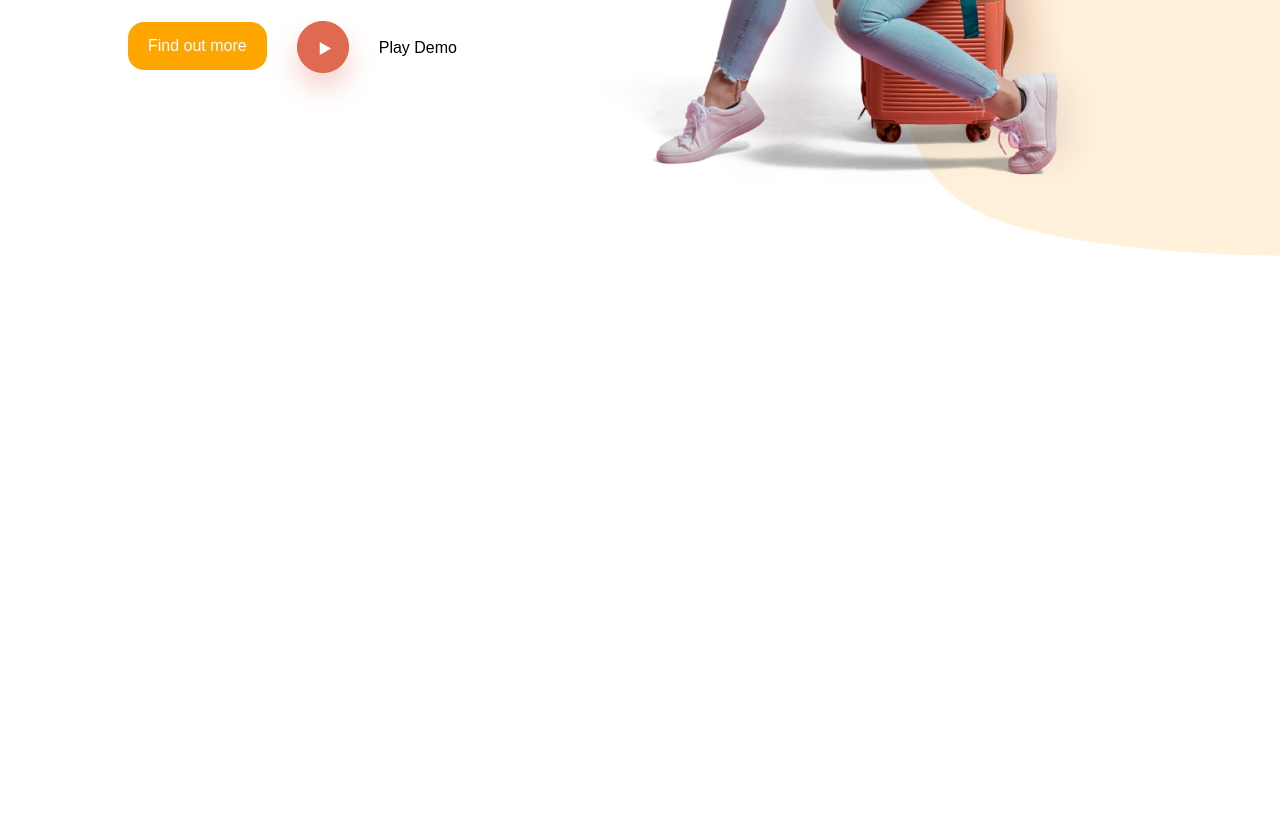
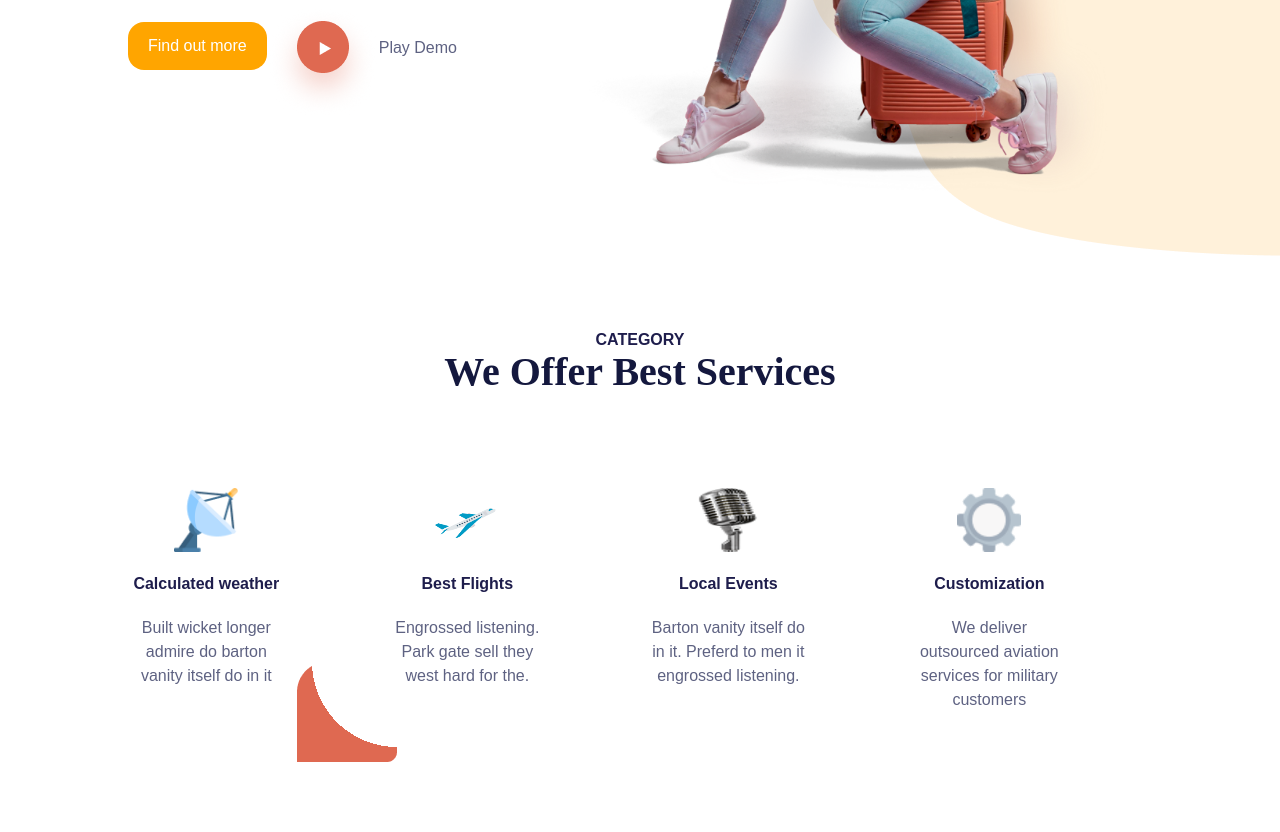
Before and after one commit to terhemeniorwua-png/travellers-website, a website: page index.html in a window 1280 px wide. Shown: the part 468-1300 px from the top of the page. Before the commit the page ends 800 px from the top, so only its background shows below. Drawn offline with Linux system fonts and the light colour scheme.

Commit message:
add the offers section

```diff
--- a/index.html
+++ b/index.html
@@ -6,12 +6,14 @@
     <title>Jadoo</title>
     <link rel="stylesheet" href="src/output.css">
 </head>
-<body class="bg-[#FFF1DA]">
+<body>
+    <!-- header / nav-->
     <head>
         <div class="lg:flex justify-between items-center pt-6">
         <div>
             <img src="image/Logo (1).png" alt="">
         </div>
+        <!-- nav -->
         <nav class="lg:flex justify-between items-center gap-20">
             <ul class="lg:flex justify-center gap-20 font-medium">
                 <li>Desinations</li>
@@ -25,8 +27,11 @@
         </div>
         </nav>
     </head>
-        <main class="lg:flex items-center lg:justify-between">
-            <section class="space-y-5 w-[35%]">
+    <!-- main -->
+        <main>
+            <section class="lg:flex items-center lg:justify-between">
+                <!-- left-side text -->
+                <div class="space-y-5 w-[35%]">
                 <h4>BEST DESTINATIONS AROUND THE WORLD</h4>
                 <h1>Travel, enjoy and live a new and full life</h1>
                 <p>Built wicket longer admire do bottom vanity itsel do in it.
@@ -38,9 +43,40 @@
                         <img src="image/Play button.png" alt=""><span class="mb-7">Play Demo</span>
                     </div>
                 </div>
+            </div>
+            <!-- right image -->
+                <img src="image/Image.png" alt="" class="h-150 w-[60%] pt-5 ">
             </section>
-                <img src="image/Image.png" alt="" class="h-150 w-[60%] pt-5 ">
-
+            <!-- 2nd section -->
+            <section class="text-center">
+               <div class="pt-32">
+                 <h2 class="text-[#5E6282]">CATEGORY</h2>
+                <h1 class="subHead">We Offer Best Services</h1>
+               </div>
+               <div class="grid grid-cols-4 pt-24 gap-5">
+                <div class="card">
+                    <img src="image/satelite.png" alt="" class="size-16">
+                    <h2>Calculated weather</h2>
+                    <p>Built wicket longer admire do barton vanity itself do in it</p>
+                </div>
+                <div class="card">
+                    <img src="image/plane.png" alt="" class="size-16">
+                    <h2>Best Flights</h2>
+                    <p>Engrossed listening. Park gate sell they west hard for the.</p>
+                </div>
+                <div class="card">
+                    <img src="image/mic.png" alt="" class="size-16">
+                    <h2>Local Events</h2>
+                    <p>Barton vanity itself do in it. Preferd to men it engrossed listening.</p>
+                </div>
+                <div class="card">
+                    <img src="image/power.png" alt="" class="size-16">
+                    <h2>Customization</h2>
+                    <p>We deliver outsourced aviation services for military customers</p>
+                </div>
+                <img src="image/Rectangle 157.png" alt="" class="sqrCarve">
+               </div>
+            </section>
         </main>
 
 
--- a/src/input.css
+++ b/src/input.css
@@ -21,18 +21,26 @@
     padding-right: 10%;
     object-fit: cover;
     font-family: var(--font-poppins);
+    color: #5E6282;
+}
+/* headers */
+h1{
+    font-size: 3.5rem;
+    font-weight: 900;
+    line-height: 1em;
+    color: #14183E;
+    font-family: var(--font-volkhov);
+}
+h2{
+    color: #1E1D4C;
+    font-weight:700;
 }
 h4{
     color: rgb(250, 90, 90);
     font-weight: 600;
 }
-h1{
-    font-size: 3.5rem;
-    font-weight: 900;
-    line-height: 1em;
-    color: #000000ce;
-    font-family: var(--font-volkhov);
-}
+
+
 .button{
     background-color: orange;
     color: white;
@@ -42,3 +50,20 @@
     border-radius: 1em;
     height: 3em;
 }
+.subHead{
+    font-size: 2.5em;
+}
+.card{
+    display: flex;
+    flex-direction: column;
+    width:65%;
+    align-items: center;
+    gap: 20px;
+}
+.sqrCarve{
+    mask-image: radial-gradient(circle at top right, transparent 85px, black 51px);
+    -webkit-mask-image: radial-gradient(circle at top right, transparent 85px, black 51px);
+    position: relative;
+    left: 70%;
+    bottom: 70%;
+}
```
Also changed, not shown: image/Group (3).png (deleted), image/Group.png (deleted), image/arrow-head.png (renamed from image/Vector.png), image/bongalo.png (renamed from image/image 32.png), image/expadio.png (renamed from image/image 29.png), image/love.png (added), image/massion.png (renamed from image/Rectangle 14 (1).png), image/massion2.png (renamed from image/Rectangle 14.png), image/offer-bg.png (added), image/yellow-sqr.png (renamed from image/Group 7.png), src/output.css.
